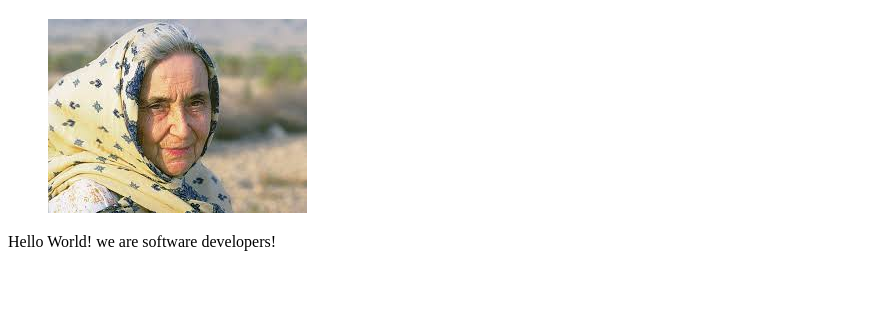
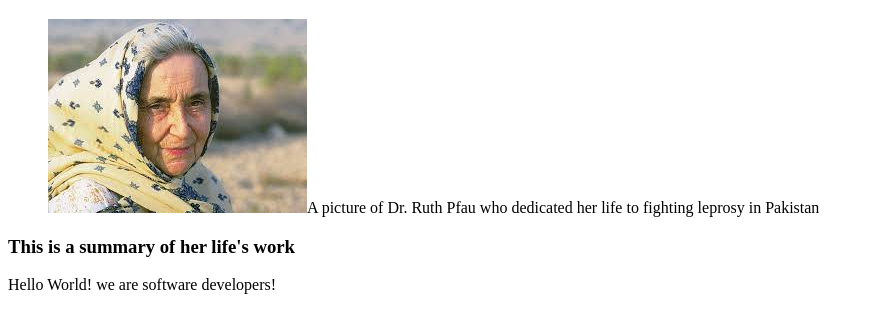
Before and after one commit to CoderFemi/microverse-femi-soah, a plain HTML site: page index.html in a window 1280 px wide. Shown: the part 61-394 px from the top of the page, without its empty margins (0-874 px from the left). Drawn offline with Linux system fonts and the light colour scheme.

Commit message:
Added caption and tribute info

```diff
--- a/index.html
+++ b/index.html
@@ -11,10 +11,12 @@
       <h1 id='title'>Ruth Pfau</h1>
       <figure id ="img-div">
       <img id ="image" src="image/img.jfif"
+      <figcaption id="image-caption">A picture of Dr. Ruth Pfau who dedicated her life to fighting leprosy in Pakistan</figcaption>
+      </figure>
 
-
-
-      </figure>
+      <section id="tribute-info">
+        <h3>This is a summary of her life's work</h3>
+      </section>
     </div>
 
     <script src="https://cdn.freecodecamp.org/testable-projects-fcc/v1/bundle.js"></script>
```
